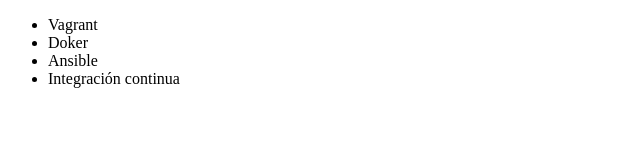
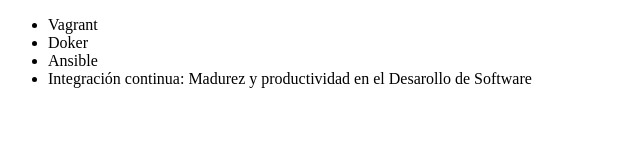
Before and after one commit to sHeYkRc/alura-git, a plain HTML site: page index.html in a window 1280 px wide. Shown: the whole page, without its empty margins (0-640 px from the left). Drawn offline with Linux system fonts and the light colour scheme.

Commit message:
Renombrando curso  de integracioin continua

```diff
--- a/index.html
+++ b/index.html
@@ -9,7 +9,7 @@
             <li>Vagrant</li>
             <li>Doker</li>
             <li>Ansible</li>
-            <li>Integración continua</li>
+            <li>Integración continua: Madurez y productividad en el Desarollo de Software</li>
         </ul>
     </body>
 </html>
```
